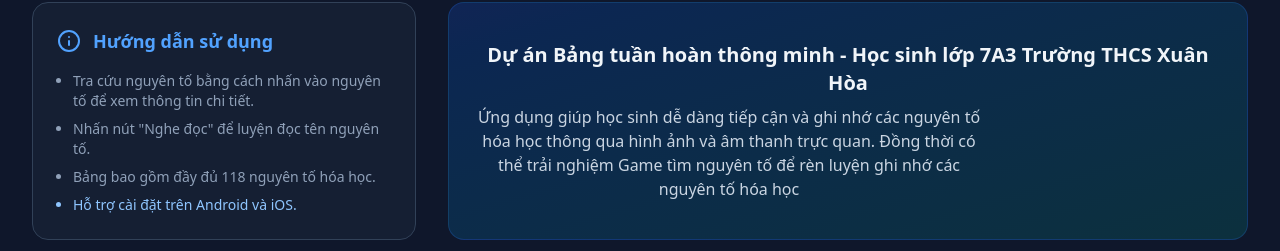
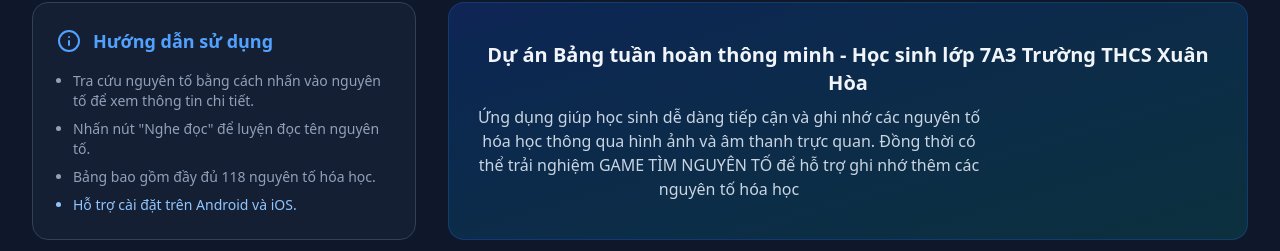
Before and after one commit to trinhngoctruc-oss/SmartPeriodic-Table, a React (Vite) app: page / in a window 1280 px wide. Shown: the part 1089-1340 px from the top of the page. Built offline with nearby package versions, Linux system fonts and the light colour scheme.

Commit message:
feat: Update project description text
Refine the description of the interactive "Find the Element" game to be more engaging and clearer for students.

```diff
--- a/src/App.tsx
+++ b/src/App.tsx
@@ -306,7 +306,7 @@
             <div>
               <h2 className="text-xl font-bold mb-2">Dự án Bảng tuần hoàn thông minh - Học sinh lớp 7A3 Trường THCS Xuân Hòa</h2>
               <p className="text-slate-300 max-w-lg">
-                Ứng dụng giúp học sinh dễ dàng tiếp cận và ghi nhớ các nguyên tố hóa học thông qua hình ảnh và âm thanh trực quan. Đồng thời có thể trải nghiệm Game tìm nguyên tố để rèn luyện ghi nhớ các nguyên tố hóa học
+                Ứng dụng giúp học sinh dễ dàng tiếp cận và ghi nhớ các nguyên tố hóa học thông qua hình ảnh và âm thanh trực quan. Đồng thời có thể trải nghiệm GAME TÌM NGUYÊN TỐ để hỗ trợ ghi nhớ thêm các nguyên tố hóa học
               </p>
             </div>
           </div>
```
